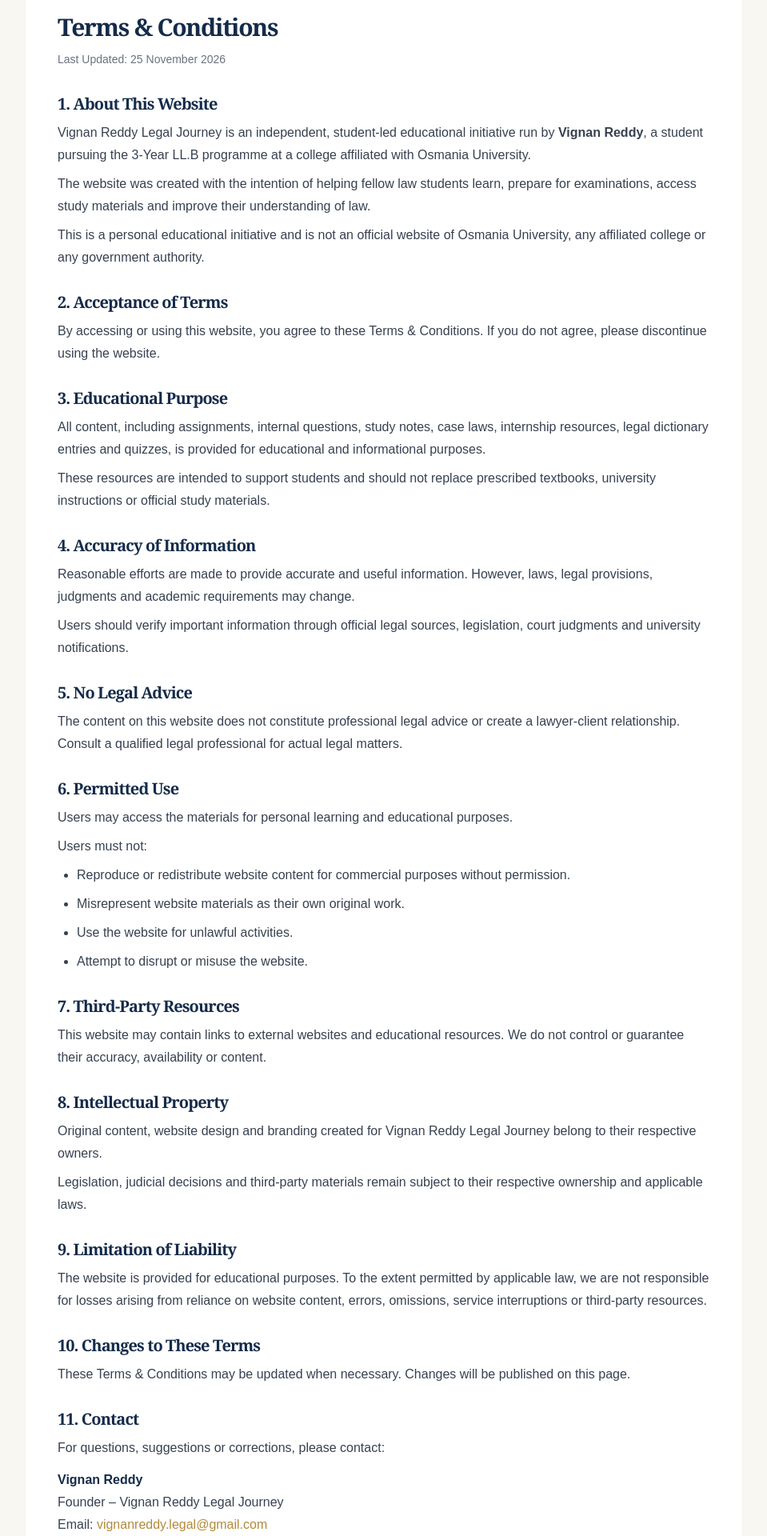
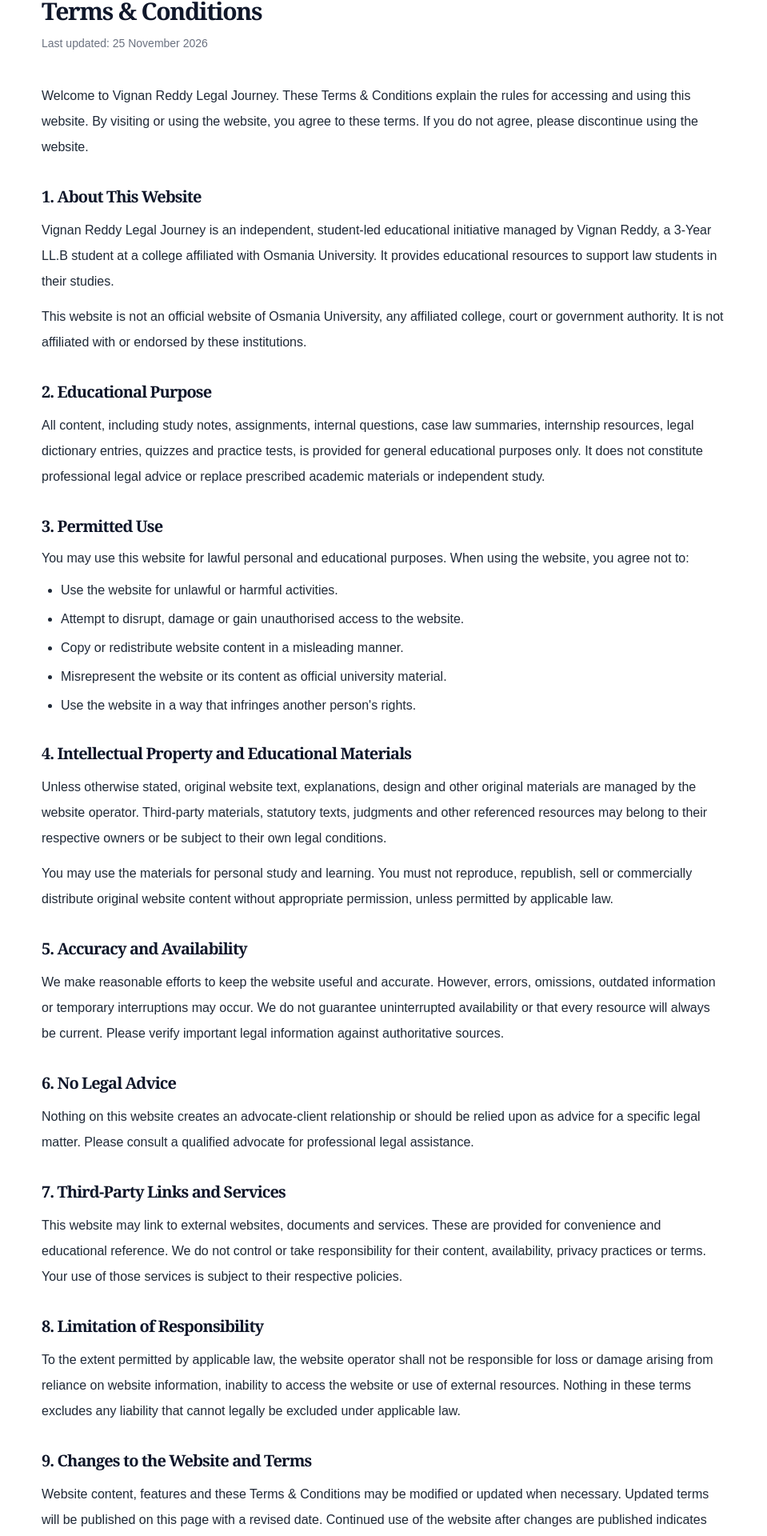
Before and after one commit to Vr7solutions/vignanreddy-legal-journey, a Next.js app: page /terms-and-conditions in a window 1280 px wide. Shown: the part 154-2074 px from the top of the page at 80% size, without its empty margins (160-1119 px from the left). Built offline with nearby package versions, Linux system fonts and the light colour scheme.

Commit message:
Update Terms and Conditions page layout and content
Refactor Terms and Conditions page for clarity and structure.

```diff
--- a/app/terms-and-conditions/page.tsx
+++ b/app/terms-and-conditions/page.tsx
@@ -1,199 +1,189 @@
 
-export const metadata = {
+import type { Metadata } from "next";
+
+export const metadata: Metadata = {
   title: "Terms & Conditions | Vignan Reddy Legal Journey",
   description:
-    "Terms and conditions for using Vignan Reddy Legal Journey, an independent student-led educational initiative.",
+    "Read the terms and conditions governing the use of Vignan Reddy Legal Journey.",
 };
 
-export default function TermsAndConditions() {
+export default function TermsAndConditionsPage() {
   return (
-    <main className="min-h-screen bg-[#f8f7f2] px-5 py-12">
-      <article className="mx-auto max-w-4xl rounded-2xl bg-white p-6 shadow-sm sm:p-10">
-        <h1 className="mb-3 text-3xl font-bold text-[#142b4a]">
+    <main className="mx-auto max-w-4xl px-5 py-12 text-gray-800">
+      <div className="mb-10">
+        <p className="mb-2 text-sm font-semibold uppercase tracking-wider text-amber-600">
+          Legal Information
+        </p>
+        <h1 className="mb-3 text-3xl font-bold text-slate-900">
           Terms & Conditions
         </h1>
+        <p className="text-sm text-gray-500">
+          Last updated: 25 November 2026
+        </p>
+      </div>
 
-        <p className="mb-8 text-sm text-gray-500">
-          Last Updated: 25 November 2026
+      <p className="mb-8 leading-8">
+        Welcome to Vignan Reddy Legal Journey. These Terms & Conditions
+        explain the rules for accessing and using this website. By visiting
+        or using the website, you agree to these terms. If you do not agree,
+        please discontinue using the website.
       </p>
 
-        <div className="space-y-7 leading-7 text-gray-700">
-          <section>
-            <h2 className="mb-2 text-xl font-semibold text-[#142b4a]">
+      <section className="mb-8">
+        <h2 className="mb-3 text-xl font-bold text-slate-900">
           1. About This Website
         </h2>
-            <p>
+        <p className="leading-8">
           Vignan Reddy Legal Journey is an independent, student-led
-              educational initiative run by <strong>Vignan Reddy</strong>,
-              a student pursuing the 3-Year LL.B programme at a college
-              affiliated with Osmania University.
+          educational initiative managed by Vignan Reddy, a 3-Year LL.B
+          student at a college affiliated with Osmania University. It provides
+          educational resources to support law students in their studies.
         </p>
-            <p className="mt-2">
-              The website was created with the intention of helping fellow
-              law students learn, prepare for examinations, access study
-              materials and improve their understanding of law.
-            </p>
-            <p className="mt-2">
-              This is a personal educational initiative and is not an
-              official website of Osmania University, any affiliated
-              college or any government authority.
+        <p className="mt-3 leading-8">
+          This website is not an official website of Osmania University, any
+          affiliated college, court or government authority. It is not
+          affiliated with or endorsed by these institutions.
         </p>
       </section>
 
-          <section>
-            <h2 className="mb-2 text-xl font-semibold text-[#142b4a]">
-              2. Acceptance of Terms
+      <section className="mb-8">
+        <h2 className="mb-3 text-xl font-bold text-slate-900">
+          2. Educational Purpose
         </h2>
-            <p>
-              By accessing or using this website, you agree to these
-              Terms & Conditions. If you do not agree, please discontinue
-              using the website.
+        <p className="leading-8">
+          All content, including study notes, assignments, internal questions,
+          case law summaries, internship resources, legal dictionary entries,
+          quizzes and practice tests, is provided for general educational
+          purposes only. It does not constitute professional legal advice
+          or replace prescribed academic materials or independent study.
         </p>
       </section>
 
-          <section>
-            <h2 className="mb-2 text-xl font-semibold text-[#142b4a]">
-              3. Educational Purpose
+      <section className="mb-8">
+        <h2 className="mb-3 text-xl font-bold text-slate-900">
+          3. Permitted Use
         </h2>
-            <p>
-              All content, including assignments, internal questions,
-              study notes, case laws, internship resources, legal
-              dictionary entries and quizzes, is provided for educational
-              and informational purposes.
+        <p className="mb-3 leading-7">
+          You may use this website for lawful personal and educational
+          purposes. When using the website, you agree not to:
         </p>
-            <p className="mt-2">
-              These resources are intended to support students and should
-              not replace prescribed textbooks, university instructions
-              or official study materials.
+        <ul className="list-disc space-y-2 pl-6 leading-7">
+          <li>Use the website for unlawful or harmful activities.</li>
+          <li>Attempt to disrupt, damage or gain unauthorised access to the website.</li>
+          <li>Copy or redistribute website content in a misleading manner.</li>
+          <li>Misrepresent the website or its content as official university material.</li>
+          <li>Use the website in a way that infringes another person's rights.</li>
+        </ul>
+      </section>
+
+      <section className="mb-8">
+        <h2 className="mb-3 text-xl font-bold text-slate-900">
+          4. Intellectual Property and Educational Materials
+        </h2>
+        <p className="leading-8">
+          Unless otherwise stated, original website text, explanations,
+          design and other original materials are managed by the website
+          operator. Third-party materials, statutory texts, judgments and
+          other referenced resources may belong to their respective owners
+          or be subject to their own legal conditions.
+        </p>
+        <p className="mt-3 leading-8">
+          You may use the materials for personal study and learning. You must
+          not reproduce, republish, sell or commercially distribute original
+          website content without appropriate permission, unless permitted
+          by applicable law.
         </p>
       </section>
 
-          <section>
-            <h2 className="mb-2 text-xl font-semibold text-[#142b4a]">
-              4. Accuracy of Information
+      <section className="mb-8">
+        <h2 className="mb-3 text-xl font-bold text-slate-900">
+          5. Accuracy and Availability
         </h2>
-            <p>
-              Reasonable efforts are made to provide accurate and useful
-              information. However, laws, legal provisions, judgments and
-              academic requirements may change.
-            </p>
-            <p className="mt-2">
-              Users should verify important information through official
-              legal sources, legislation, court judgments and university
-              notifications.
+        <p className="leading-8">
+          We make reasonable efforts to keep the website useful and accurate.
+          However, errors, omissions, outdated information or temporary
+          interruptions may occur. We do not guarantee uninterrupted
+          availability or that every resource will always be current.
+          Please verify important legal information against authoritative
+          sources.
         </p>
       </section>
 
-          <section>
-            <h2 className="mb-2 text-xl font-semibold text-[#142b4a]">
-              5. No Legal Advice
+      <section className="mb-8">
+        <h2 className="mb-3 text-xl font-bold text-slate-900">
+          6. No Legal Advice
         </h2>
-            <p>
-              The content on this website does not constitute professional
-              legal advice or create a lawyer-client relationship.
-              Consult a qualified legal professional for actual legal
-              matters.
+        <p className="leading-8">
+          Nothing on this website creates an advocate-client relationship or
+          should be relied upon as advice for a specific legal matter. Please
+          consult a qualified advocate for professional legal assistance.
         </p>
       </section>
 
-          <section>
-            <h2 className="mb-2 text-xl font-semibold text-[#142b4a]">
-              6. Permitted Use
+      <section className="mb-8">
+        <h2 className="mb-3 text-xl font-bold text-slate-900">
+          7. Third-Party Links and Services
         </h2>
-            <p>
-              Users may access the materials for personal learning and
-              educational purposes.
-            </p>
-            <p className="mt-2">Users must not:</p>
-            <ul className="ml-6 mt-2 list-disc space-y-2">
-              <li>
-                Reproduce or redistribute website content for commercial
-                purposes without permission.
-              </li>
-              <li>
-                Misrepresent website materials as their own original work.
-              </li>
-              <li>Use the website for unlawful activities.</li>
-              <li>Attempt to disrupt or misuse the website.</li>
-            </ul>
-          </section>
-
-          <section>
-            <h2 className="mb-2 text-xl font-semibold text-[#142b4a]">
-              7. Third-Party Resources
-            </h2>
-            <p>
-              This website may contain links to external websites and
-              educational resources. We do not control or guarantee their
-              accuracy, availability or content.
+        <p className="leading-8">
+          This website may link to external websites, documents and services.
+          These are provided for convenience and educational reference.
+          We do not control or take responsibility for their content,
+          availability, privacy practices or terms. Your use of those
+          services is subject to their respective policies.
         </p>
       </section>
 
-          <section>
-            <h2 className="mb-2 text-xl font-semibold text-[#142b4a]">
-              8. Intellectual Property
+      <section className="mb-8">
+        <h2 className="mb-3 text-xl font-bold text-slate-900">
+          8. Limitation of Responsibility
         </h2>
-            <p>
-              Original content, website design and branding created for
-              Vignan Reddy Legal Journey belong to their respective
-              owners.
-            </p>
-            <p className="mt-2">
-              Legislation, judicial decisions and third-party materials
-              remain subject to their respective ownership and applicable
-              laws.
+        <p className="leading-8">
+          To the extent permitted by applicable law, the website operator
+          shall not be responsible for loss or damage arising from reliance
+          on website information, inability to access the website or use of
+          external resources. Nothing in these terms excludes any liability
+          that cannot legally be excluded under applicable law.
         </p>
       </section>
 
-          <section>
-            <h2 className="mb-2 text-xl font-semibold text-[#142b4a]">
-              9. Limitation of Liability
+      <section className="mb-8">
+        <h2 className="mb-3 text-xl font-bold text-slate-900">
+          9. Changes to the Website and Terms
         </h2>
-            <p>
-              The website is provided for educational purposes. To the
-              extent permitted by applicable law, we are not responsible
-              for losses arising from reliance on website content,
-              errors, omissions, service interruptions or third-party
-              resources.
+        <p className="leading-8">
+          Website content, features and these Terms & Conditions may be
+          modified or updated when necessary. Updated terms will be published
+          on this page with a revised date. Continued use of the website after
+          changes are published indicates acceptance of the updated terms,
+          to the extent permitted by law.
         </p>
       </section>
 
-          <section>
-            <h2 className="mb-2 text-xl font-semibold text-[#142b4a]">
-              10. Changes to These Terms
+      <section className="mb-8">
+        <h2 className="mb-3 text-xl font-bold text-slate-900">
+          10. Governing Law
         </h2>
-            <p>
-              These Terms & Conditions may be updated when necessary.
-              Changes will be published on this page.
+        <p className="leading-8">
+          These Terms & Conditions are governed by the laws applicable in
+          India. Any disputes will be subject to the jurisdiction of courts
+          having appropriate jurisdiction under applicable law.
         </p>
       </section>
 
-          <section>
-            <h2 className="mb-2 text-xl font-semibold text-[#142b4a]">
-              11. Contact
+      <section className="rounded-xl border border-gray-200 p-6">
+        <h2 className="mb-3 text-xl font-bold text-slate-900">
+          11. Contact Us
         </h2>
-            <p>
-              For questions, suggestions or corrections, please contact:
+        <p className="mb-3 leading-7">
+          If you have questions about these Terms & Conditions, contact us at:
         </p>
-            <div className="mt-3">
-              <p className="font-semibold text-[#142b4a]">Vignan Reddy</p>
-              <p>Founder – Vignan Reddy Legal Journey</p>
-              <p>
-                Email:{" "}
         <a
           href="mailto:vignanreddy.legal@gmail.com"
-                  className="font-medium text-[#b28a3c] hover:underline"
+          className="break-all font-semibold text-amber-700 underline"
         >
           vignanreddy.legal@gmail.com
         </a>
-              </p>
-              <p className="mt-2 text-sm text-gray-500">
-                An independent student-led educational initiative.
-              </p>
-            </div>
       </section>
-        </div>
-      </article>
     </main>
   );
 }
```
Lines whose indentation alone changed are shown as unchanged.
